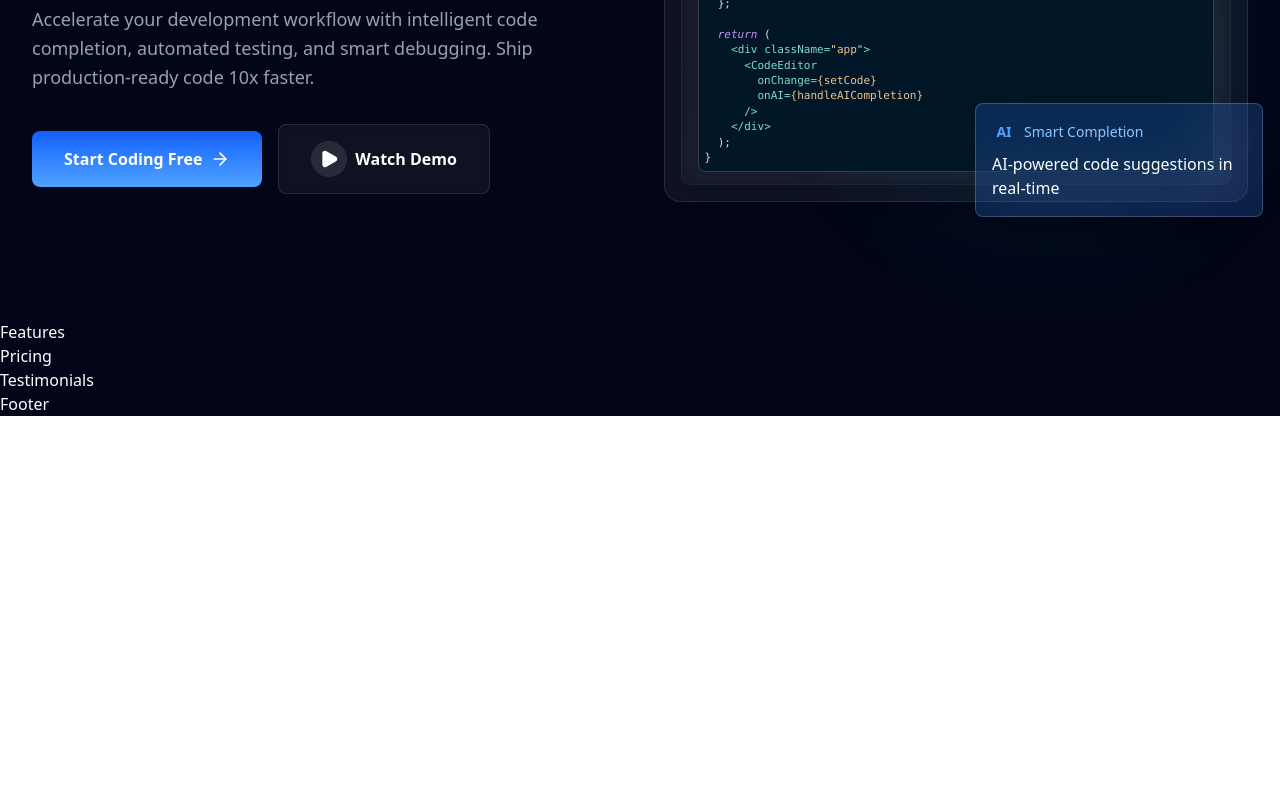
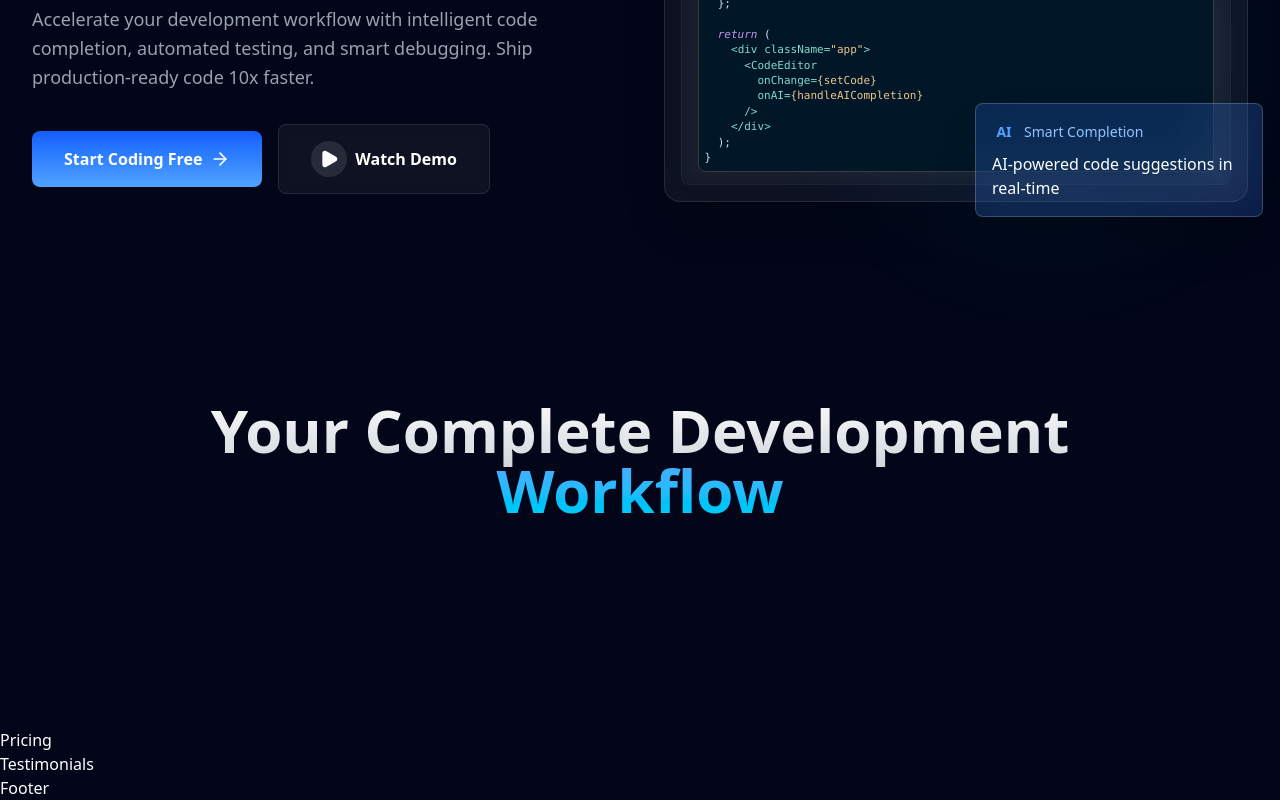
Before and after one commit to Kais-Tarraf/Code_flow_landing_page, a React (Vite) app: page / in a window 1280 px wide. Shown: the part 480-1280 px from the top of the page. Before the commit the page ends 896 px from the top, so only its background shows below. Built offline with nearby package versions, Linux system fonts and the light colour scheme.

Commit message:
create Features section, add features array and basic layout

```diff
--- a/src/components/Features.jsx
+++ b/src/components/Features.jsx
@@ -1,9 +1,77 @@
-import React from 'react'
 
+const features = [
+	{
+		title: "AI Code Completion",
+		description:
+			"Intelligent code suggestions powered by advanced AI that learns from your coding patterns. Get real-time assistance with syntax, logic, and best practices.",
+		codeSnippet: `function handleSubmit() {
+  // AI suggests next line
+  const data = await fetch("/api/submit")
+  // Auto-completed by AI
+}`,
+		imagePosition: "left",
+	},
+	{
+		title: "Automated Testing",
+		description:
+			"Generate comprehensive test suites automatically. Our AI analyzes your code and creates unit tests, integration tests, and edge case coverage.",
+		codeSnippet: `describe("User Authentication", () => {
+  // Auto-generated tests
+  it("should login successfully", () => {
+    // Test implementation
+  })
+})`,
+		imagePosition: "right",
+	},
+	{
+		title: "Smart Debugging",
+		description:
+			"Identify and fix bugs before they reach production. AI-powered error detection and resolution suggestions help you debug faster.",
+		codeSnippet: `// AI suggests fix:
+const result = await processData(input)
+// Fixed: Added await keyword`,
+		imagePosition: "left",
+	},
+];
 const Features = () => {
-  return (
-    <div>Features</div>
-  )
-}
+	return (
+		<section
+			id="features"
+			className="py-16 sm:py-20 px-10 sm:px-6 lg:px-8 relative"
+		>
+			<div className="max-w-6xl mx-auto">
+				<div className="text-center mb-12 sm:mb-16 lg:mb-20">
+					<h2
+						className="text-5xl sm:text-4xl md:text-5xl lg:text-6xl
+					font-bold mb-4 sm:mb-6"
+					>
+						<span
+							className="bg-linear-to-b from-white to-gray-300
+						bg-clip-text text-transparent"
+						>
+							Your Complete Development
+						</span>
+						<br />
+						<span
+							className="bg-linear-to-b from-blue-400 to-cyan-400
+						bg-clip-text text-transparent"
+						>
+							Workflow
+						</span>
+					</h2>
+				</div>
+				<div className="space-y-16 sm:space-y-20 lg:space-y-32">
+					{features.map((feature, key) => (
+						<div key={key} className="">
+							<div>
+								<div></div>
+							</div>
+						</div>
+					))}
+				</div>
+			</div>
+		</section>
+	);
+};
 
-export default Features
+export default Features;
```
